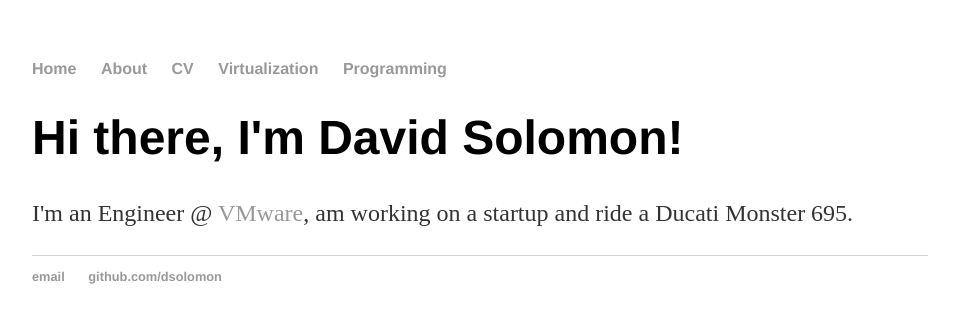
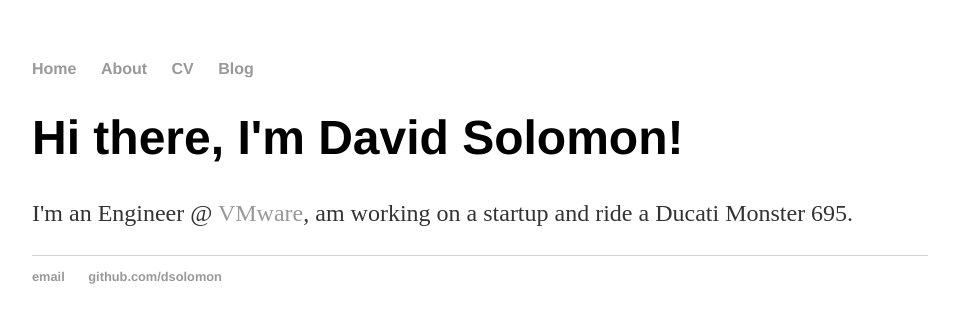
Before and after one commit to dsolomon/dsolomon.github.io, a Jekyll site: the page built from index.html, in a window 1280 px wide. Shown: the top 323 px of the page, without its empty margins (160-1119 px from the left). Built offline with Jekyll 4.4.1, drawn with Linux system fonts in a browser that asks for light colours.

Commit message:
Update default.html
simplified

```diff
--- a/_layouts/default.html
+++ b/_layouts/default.html
@@ -11,9 +11,8 @@
 	        		<li><a href="/">Home</a></li>
 		        	<li><a href="/about">About</a></li>
 	        		<li><a href="/cv">CV</a></li>
-	        		<li><a href="/virtualization">Virtualization</a></li>
-	        		<li><a href="/programming">Programming</a></li>
-	    		</ul>
+	        		<li><a href="/blog">Blog</a></li>
+	        	</ul>
 			</nav>
 			<div class="container">
 
```
